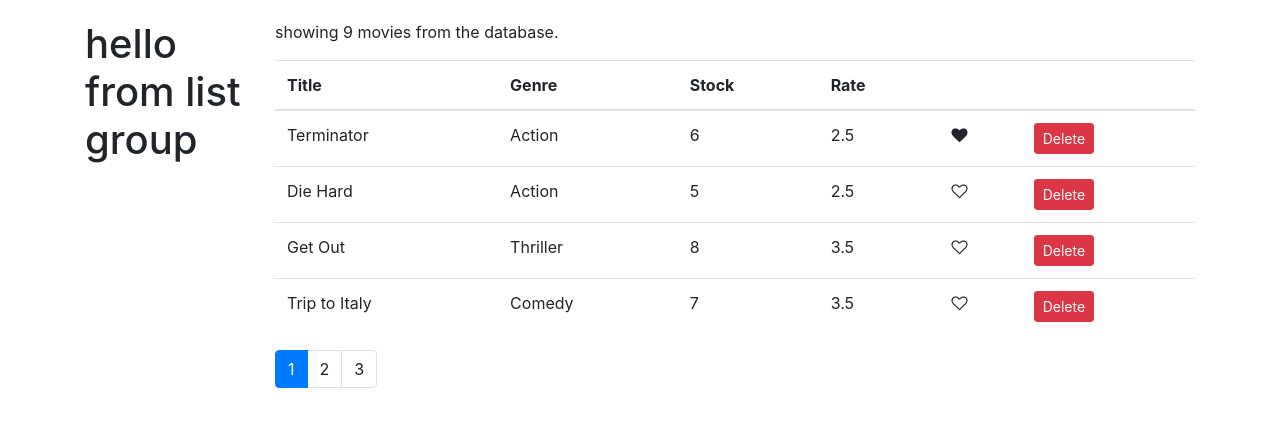
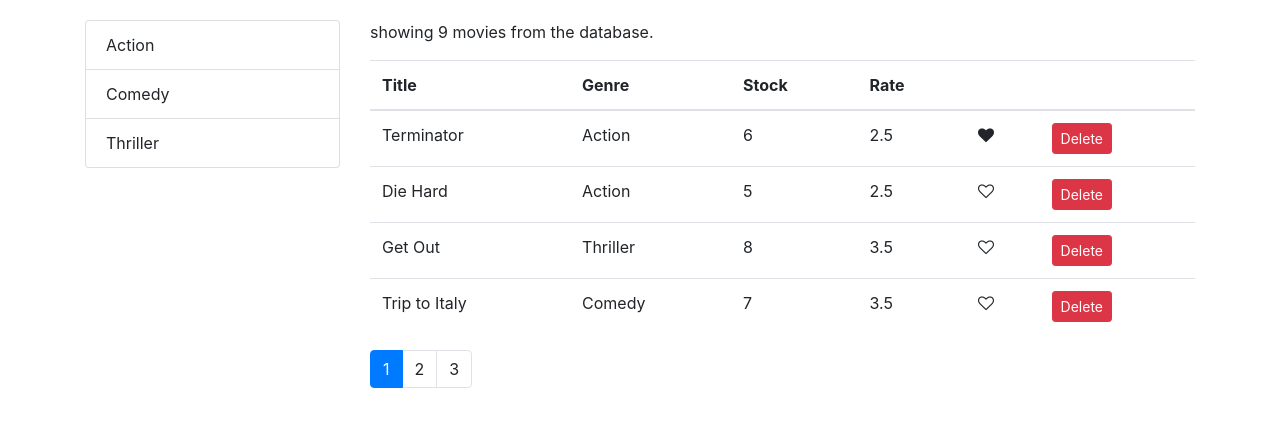
Before and after one commit to beingbing/react-vidly, a React (Create React App) app: page / in a window 1280 px wide. Shown: the top 426 px of the page. Built offline with nearby package versions, Linux system fonts and the light colour scheme.

Commit message:
pfs : 10- filtering- displaying items : finished

```diff
--- a/src/components/common/listGroup.jsx
+++ b/src/components/common/listGroup.jsx
@@ -1,5 +1,15 @@
-const ListGroup = () => {
-  return <h1>hello from list group</h1>;
+const ListGroup = (props) => {
+  const { items, textProperty, valueProperty } = props;
+
+  return (
+    <ul className="list-group">
+      {items.map((item) => (
+        <li key={item[valueProperty]} className="list-group-item">
+          {item[textProperty]}
+        </li>
+      ))}
+    </ul>
+  );
 };
 
 export default ListGroup;
--- a/src/components/movies.jsx
+++ b/src/components/movies.jsx
@@ -45,9 +45,11 @@ class Movies extends Component {
 
     return (
       <div className="row">
-        <div className="col-2">
+        <div className="col-3">
           <ListGroup
             items={this.state.genres}
+            textProperty="name"
+            valueProperty="_id"
             onItemSelect={this.handleGenreSelect}
           ></ListGroup>
         </div>
```
